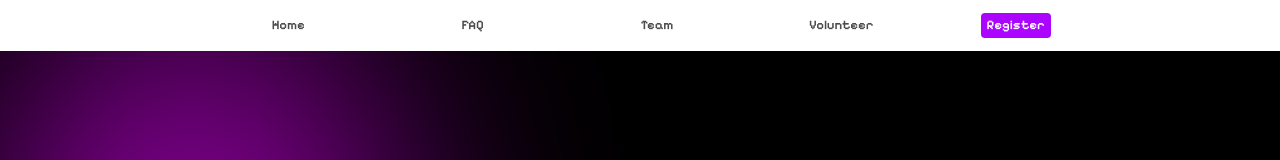
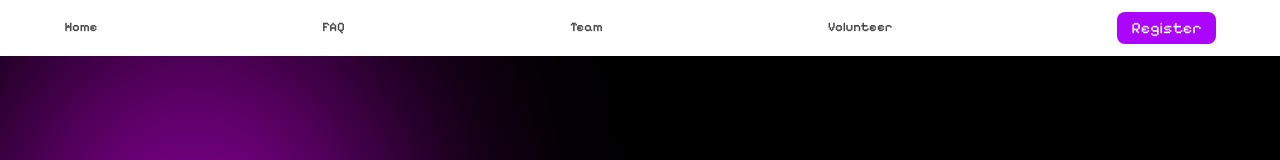
Before and after one commit to evcao/WiTCON_2025, a React (Vite) app: page /witcon-2025/team in a window 1280 px wide. Shown: the top 160 px of the page. Built offline with nearby package versions, Linux system fonts and the light colour scheme.

Commit message:
Fixing the nav bar spacing, fixing the picture layout, IP GC font

```diff
--- a/src/index.css
+++ b/src/index.css
@@ -30,3 +30,51 @@ html, body {
 .blur {
   filter: blur(120px);
 }
+
+/* === Ari W9500 (regular + bold) === */
+@font-face {
+  font-family: "Ari W9500";
+  src: url("/fonts/ari/ari-w9500.ttf") format("truetype");
+  font-weight: 400;
+  font-style: normal;
+  font-display: swap;
+}
+@font-face {
+  font-family: "Ari W9500";
+  src: url("/fonts/ari/ari-w9500-bold.ttf") format("truetype");
+  font-weight: 700;
+  font-style: normal;
+  font-display: swap;
+}
+
+/* === Ari W9500 Condensed === */
+@font-face {
+  font-family: "Ari W9500 Condensed";
+  src: url("/fonts/ari/ari-w9500-condensed.ttf") format("truetype");
+  font-weight: 400;
+  font-style: normal;
+  font-display: swap;
+}
+@font-face {
+  font-family: "Ari W9500 Condensed";
+  src: url("/fonts/ari/ari-w9500-condensed-bold.ttf") format("truetype");
+  font-weight: 700;
+  font-style: normal;
+  font-display: swap;
+}
+
+/* === Ari W9500 Display === */
+@font-face {
+  font-family: "Ari W9500 Display";
+  src: url("/fonts/ari/ari-w9500-display.ttf") format("truetype");
+  font-weight: 400;
+  font-style: normal;
+  font-display: swap;
+}
+@font-face {
+  font-family: "Ari W9500 Display";
+  src: url("/fonts/ari/ari-w9500-condensed-display.ttf") format("truetype");
+  font-weight: 700;
+  font-style: normal;
+  font-display: swap;
+}
--- a/src/navBar.css
+++ b/src/navBar.css
@@ -1,121 +1,59 @@
-.navbar {
+/* NAVBAR */
+.navbar{
   position: fixed;
-  top: 0;
-  left: 0;
+  top: 0; left: 0;
   width: 100%;
-  max-width: 100%;
-  background-color: white;
+  background: #fff;
   z-index: 1000;
-  padding: 1% 2%;
+  padding: 12px 2%;             /* fixed vertical, % horizontal is fine */
   display: flex;
   justify-content: center;
   align-items: center;
   box-sizing: border-box;
 }
 
-
-.nav-content {
+.nav-content{
   display: flex;
   align-items: center;
-  justify-content: center;
+  justify-content: center;       /* center the whole group */
+  gap: 225px;                     /* equal, fixed spacing between items */
+  width: auto;                   /* let content size itself */
+  margin: 0 auto;
+  box-sizing: border-box;
   flex-wrap: nowrap;
-  gap: 10%;
-  width: 75%;
-  box-sizing: border-box;
-  margin: 0% 3%;
 }
 
-.nav-link {
+/* Base link */
+.nav-link{
   text-decoration: none;
-  color: black;
-  opacity: 0.7;
+  color: #000;
+  opacity: .7;
   font-weight: 600;
   font-size: clamp(12px, 2vw, 13px);
-  transition: color 0.3s ease, font-weight 0.3s ease;
-  width: 10%;
+  transition: color .3s ease, font-weight .3s ease, opacity .3s ease;
   text-align: center;
+  margin: 0;                     /* prevent rogue margins */
+  display: inline-block;         /* size to content */
 }
 
-.nav-link:hover {
+.nav-link:hover{
   color: #AC05FF;
   font-weight: 700;
   opacity: 1;
 }
 
-.get-started-btn {
-  background-color: #AC05FF;
-  color: white;
+/* “Register” styled like a button but same structure as other links */
+.get-started-btn{
+  padding: 8px 14px;             /* use px/rem, not % */
+  border-radius: 8px;
+  background: #AC05FF;
+  color: #fff;
   border: none;
-  border-radius: 4px;
   cursor: pointer;
-  display: flex;
-  align-items: center;
-  justify-content: center;
-  font-weight: 600;
-  font-size: clamp(12px, 2vw, 13px);
-  min-height: 24px;
-  transition: background-color 0.3s ease, color 0.3s ease, font-weight 0.3s ease;
-  text-align: center;
-  padding: 5% 10%;
-  margin: 0 2%;
-  white-space: nowrap
+  line-height: 1;                /* keeps height tight */
+  white-space: nowrap;
 }
 
-.get-started-btn:hover {
-  background-color: #C20CFF;
-  font-weight: 700;
+.get-started-btn:hover{
+  background: #C20CFF;
 }
-
-/* Footer  */
-.footer-container {
-  width: 100%;
-  background: linear-gradient(180deg, #010B56, #000422);
-  border-radius: 8% 8% 0 0;
-  color: white;
-  display: flex;
-  justify-content: center;
-  padding: 3% 0;
-}
-
-.footer-content {
-  display: flex;
-  flex-direction: column;
-  align-items: center;
-  width: 80%;
-  margin: 0 auto;
-  text-align: center;
-}
-
-.footer-link .footer-text{
-  font-size: 2vw;
-  margin-bottom: 4%;
-  line-height: 1.3;
-}
-
-.social-icons {
-  display: flex;
-  gap: 5%;
-  justify-content: center;
-  align-items: center;
-}
-
-.icon-img {
-  min-width: 5%;
-  object-fit: contain;
-}
-
-@media (max-width: 768px) {
-  .footer-link .footer-text{
-    font-size: 60%;
-  }
-}
-
-@media (max-width: 480px) {
-  .social-icons{
-    gap: 5%;
-    width: 40%;
-  }
-  .footer-link .footer-text{
-    font-size: 60%;
-  }
-}
--- a/src/pages/Home.jsx
+++ b/src/pages/Home.jsx
@@ -9,27 +9,29 @@ import Sponsors from '../sections/Sponsors.jsx';
 import Footer from "../sections/Footer.jsx";
 import { Link } from "react-router-dom";
 
-
 function App() {
   return (
     <>
       <div className="navbar text-base text-white font-[Pixelify_Sans]">
         <div className="nav-content">
-          <a href="#main-content" className="nav-link">
-            Home
-          </a>
+          <a href="#main-content" className="nav-link">Home</a>
           <Link to="/faq-section" className="nav-link">FAQ</Link>
-          <Link to ="/team" className="nav-link">
-            Team
-          </Link>
+          <Link to="/team" className="nav-link">Team</Link>
           <a
             href="https://airtable.com/appE94lSN4LzuVA8T/pag9913jUMrtO3XF1/form"
             className="nav-link"
           >
             Volunteer
           </a>
-          <a href="https://lu.ma/hwyplw5v">
-            <button className="get-started-btn">Register</button>
+
+          {/* "Register" styled as a button but same structure as others */}
+          <a
+            href="https://lu.ma/hwyplw5v"
+            className="nav-link get-started-btn"
+            role="button"
+            rel="noopener noreferrer"
+          >
+            Register
           </a>
         </div>
       </div>
--- a/src/sections/Hero.jsx
+++ b/src/sections/Hero.jsx
@@ -10,9 +10,9 @@ const Hero = () => {
       <div className="flex flex-col justify-center">
         <Subtitle>WOMEN IN TECHNOLOGY CONFERENCE</Subtitle>
         <div className="flex gap-x-3">
-          <Text className="font-[Ari-W9500]">GRAHAM CENTER</Text>
-          <Text className="font-[Ari-W9500]">03/28/2025</Text>
-          <Text className="font-[Ari-W9500]">9AM-7PM</Text>
+          <Text className="font-[font-ari]">GRAHAM CENTER</Text>
+          <Text className="font-[font-ari]">03/28/2025</Text>
+          <Text className="font-[font-ari]">9AM-7PM</Text>
         </div>
         <Title className="text-7xl sm:text-5xl md:text-6xl lg:text-7xl xl:text-8xl">
           WiTCON <br /> 2025
--- a/tailwind.config.js
+++ b/tailwind.config.js
@@ -1,35 +1,36 @@
+// tailwind.config.js
+/** @type {import('tailwindcss').Config} */
 module.exports = {
-  content: ["./src/**/*.{js,jsx,ts,tsx}"],
+  content: ["./index.html", "./src/**/*.{js,jsx,ts,tsx}"],
   theme: {
     extend: {
+      // fonts
+      fontFamily: {
+        ari: ['"Ari W9500"', "system-ui", "sans-serif"],
+        ariCondensed: ['"Ari W9500 Condensed"', "system-ui", "sans-serif"],
+        ariDisplay: ['"Ari W9500 Display"', "system-ui", "sans-serif"],
+      },
+
+      // animation
       animation: {
         blob: "blob 7s infinite",
       },
+      keyframes: {
+        blob: {
+          "0%":   { transform: "translate(0px, 0px) scale(1)" },
+          "33%":  { transform: "translate(30px, -50px) scale(1.1)" },
+          "66%":  { transform: "translate(-20px, 20px) scale(0.9)" },
+          "100%": { transform: "translate(0px, 0px) scale(1)" },
+        },
+      },
+
+      // backgrounds
       backgroundImage: {
         "gradient-radial": "radial-gradient(var(--tw-gradient-stops))",
         "gradient-conic":
           "conic-gradient(from 180deg at 50% 50%, var(--tw-gradient-stops))",
       },
-      keyframes: {
-        blob: {
-          "0%": {
-            transform: "translate(0px, 0px) scale(1)",
-          },
-          "33%": {
-            transform: "translate(30px, -50px) scale(1.1)",
-          },
-          "66%": {
-            transform: "translate(-20px, 20px) scale(0.9)",
-          },
-          "100%": {
-            transform: "translate(0px, 0px) scale(1)",
-          },
-        },
-      },
     },
-  },
-  variants: {
-    extend: {},
   },
   plugins: [],
 };
```
